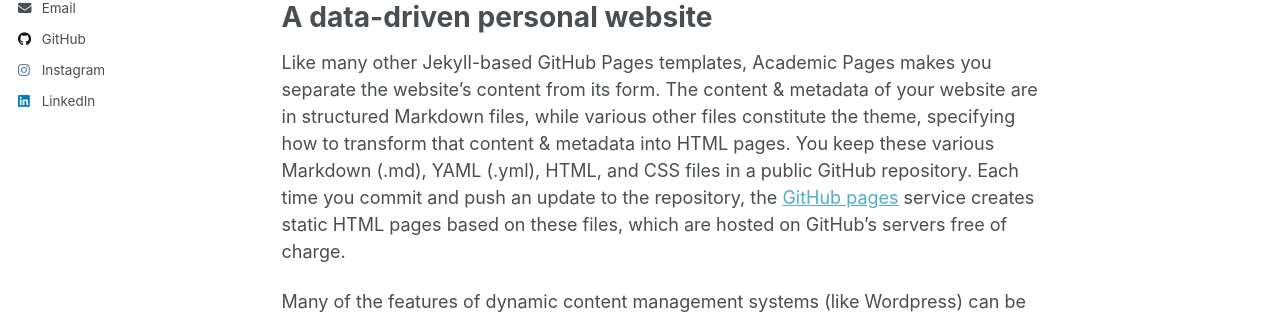
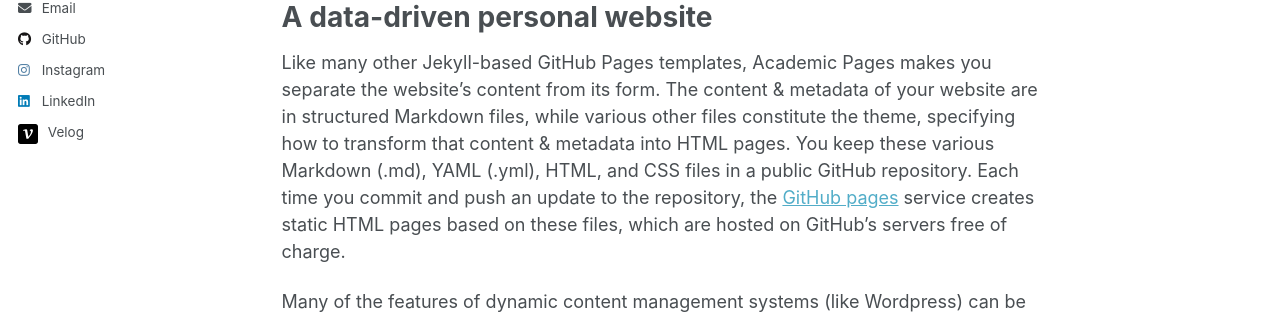
Before and after one commit to JeongMinIsBest/JeongMinIsBest.github.io, a Jekyll site: the page built from _pages/about.md, in a window 1280 px wide. Shown: the part 485-799 px from the top of the page. Built offline with Jekyll 4.4.1, drawn with Linux system fonts in a browser that asks for light colours; a script that is not in the unit is left out.

Commit message:
Update _config.yml

```diff
--- a/_config.yml
+++ b/_config.yml
@@ -51,13 +51,6 @@
   github           : "https://github.com/JeongMinIsBest"
   kaggle           : # Username
   stackoverflow    : # User number or user number and name (i.e., use "1" or "1/jeff-atwood")
-  links            :
-    - label : "T-Story"
-    - icon  : "/assets/icons/tistory.svg"
-    - url   : "https://ljm1614.tistory.com"
-    - label : "Velog"
-    - icon  : "/assets/icons/velog.svg"
-    - url   : "https://velog.io/@ever_since/posts"
 
   # Social media
   artstation       : # Username
@@ -85,6 +78,8 @@
   xing             : # Username
   youtube          : # Username
   zhihu            : # Username
+  t-story          : "https://ljm1614.tistory.com"
+  velog            : "https://velog.io/@ever_since/posts"
 
 # Publication Category - The following the list of publication categories and their headings
 publication_category:
```
